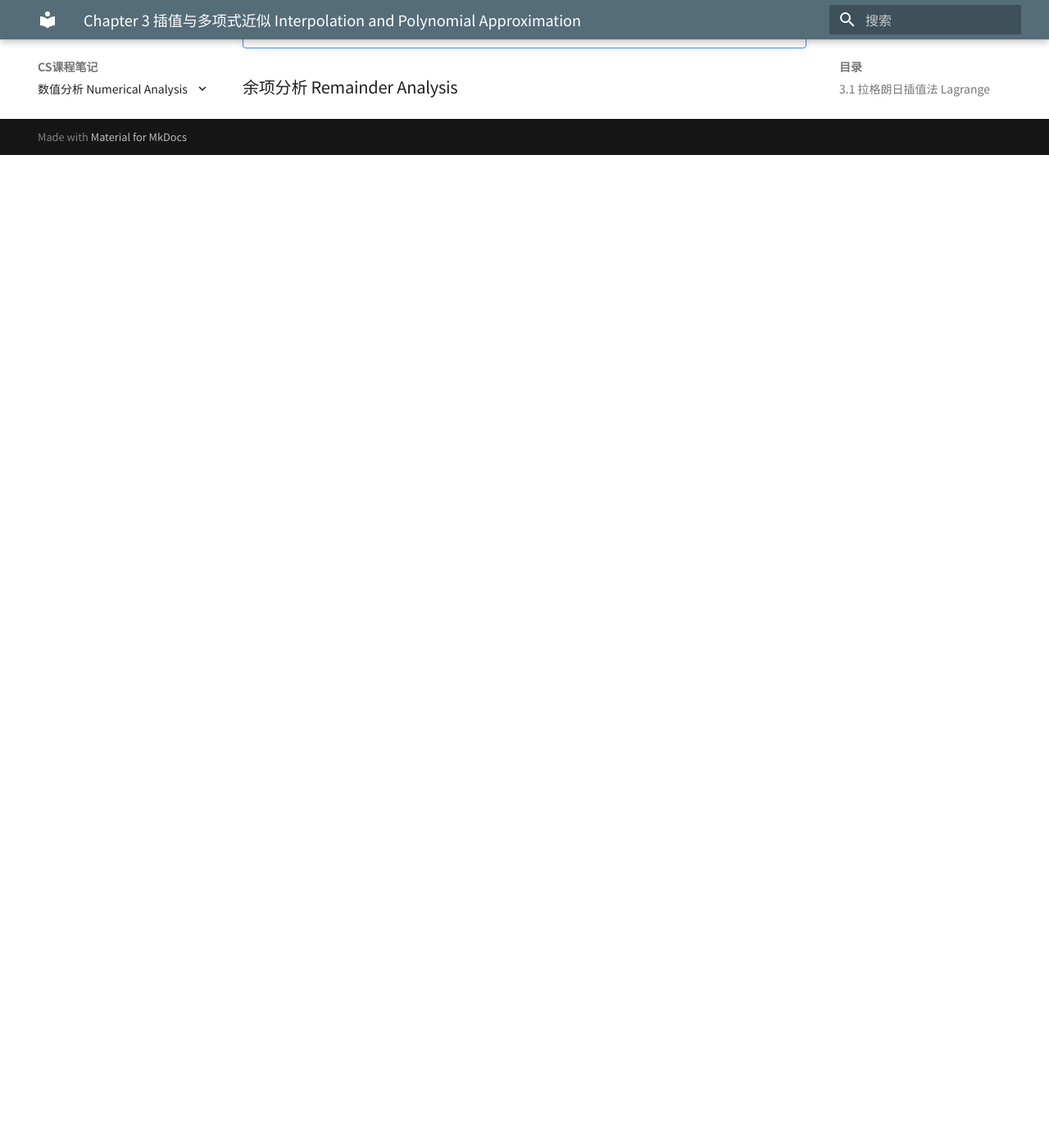
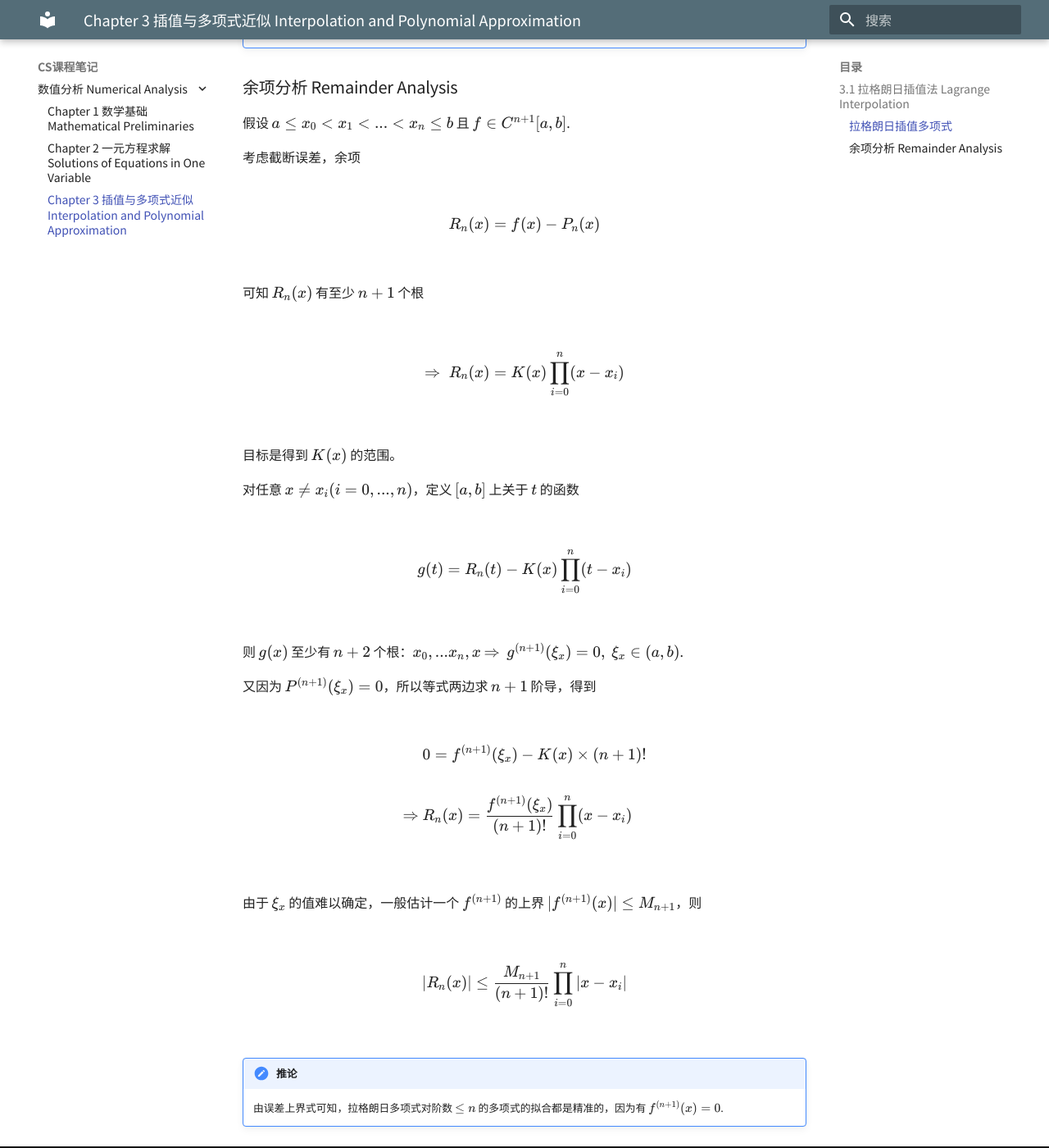
Before and after one commit to Shallowy/notebook, an MkDocs documentation site: the page built from docs/cs_notes/numerical_analysis/chap3.md, in a window 1280 px wide and 1400 px high, scrolled down 1546 px. Shown: the whole window at 82% size. Built offline with MkDocs 1.6.1 and Material for MkDocs 9.7.7, drawn with Linux system fonts in a browser that asks for light colours; comment, search, counter and statistics services are not loaded; before the commit the page ends 1735 px from its top, so only the background shows below that.

Commit message:
modified

```diff
--- a/docs/cs_notes/numerical_analysis/chap3.md
+++ b/docs/cs_notes/numerical_analysis/chap3.md
@@ -32,3 +32,36 @@ $$P_n(x)=\sum\limits_{i=0}^nL_{n,i}(x)y_i$$
 
 
 ### 余项分析 Remainder Analysis
+
+假设 $a\leq x_0<x_1<...<x_n\leq b$ 且 $f\in C^{n+1}[a, b]$.
+
+考虑截断误差，余项
+
+$$R_n(x)=f(x)-P_n(x)$$
+
+可知 $R_n(x)$ 有至少 $n+1$ 个根
+
+$$\Rightarrow\ R_n(x)=K(x)\prod\limits_{i=0}^n(x-x_i)$$
+
+目标是得到 $K(x)$ 的范围。
+
+对任意 $x\neq x_i(i=0,...,n)$，定义 $[a,b]$ 上关于 $t$ 的函数
+
+$$g(t)=R_n(t)-K(x)\prod\limits_{i=0}^n(t-x_i)$$
+
+则 $g(x)$ 至少有 $n+2$ 个根：$x_0,...x_n,x\ \ $  $\ \ \Rightarrow\ \ $  $\ g^{(n+1)}(\xi_x)=0,\ \xi_x\in(a,b)$.
+
+又因为 $P^{(n+1)}(\xi_x)=0$，所以等式两边求 $n+1$ 阶导，得到
+
+$$\begin{aligned}
+&0=f^{(n+1)}(\xi_x)-K(x)\times (n+1)! \\
+\\
+\Rightarrow\ &R_n(x)=\frac{f^{(n+1)}(\xi_x)}{(n+1)!}\prod\limits_{i=0}^n(x-x_i)
+\end{aligned}$$
+
+由于 $\xi_x$ 的值难以确定，一般估计一个 $f^{(n+1)}$ 的上界 $|f^{(n+1)}(x)|\leq M_{n+1}$，则
+
+$$|R_n(x)|\leq\frac{M_{n+1}}{(n+1)!}\prod\limits_{i=0}^n|x-x_i|$$
+
+!!! note "推论"
+    由误差上界式可知，拉格朗日多项式对阶数 $\leq n$ 的多项式的拟合都是精准的，因为有 $f^{(n+1)}(x)=0$.
```
